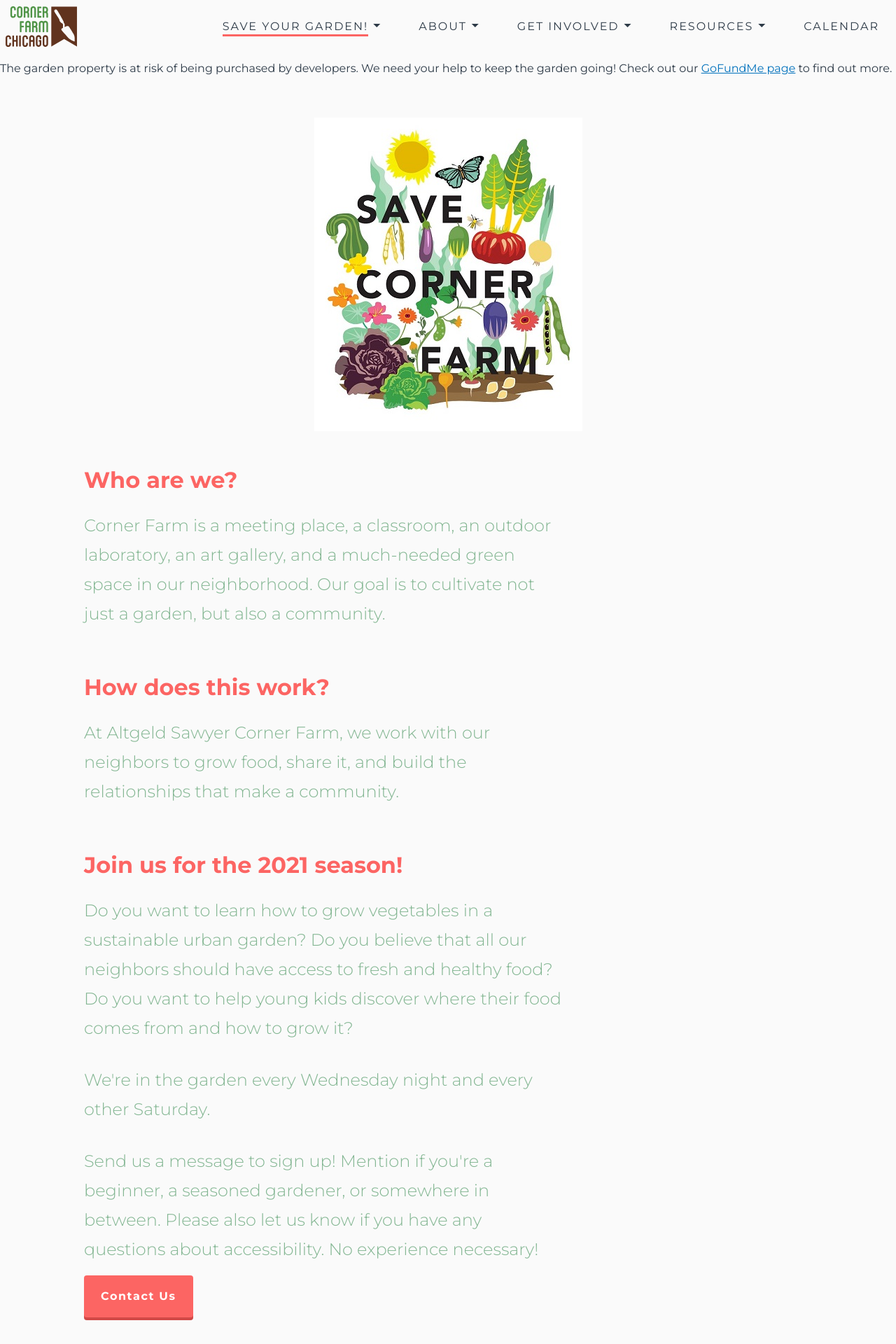
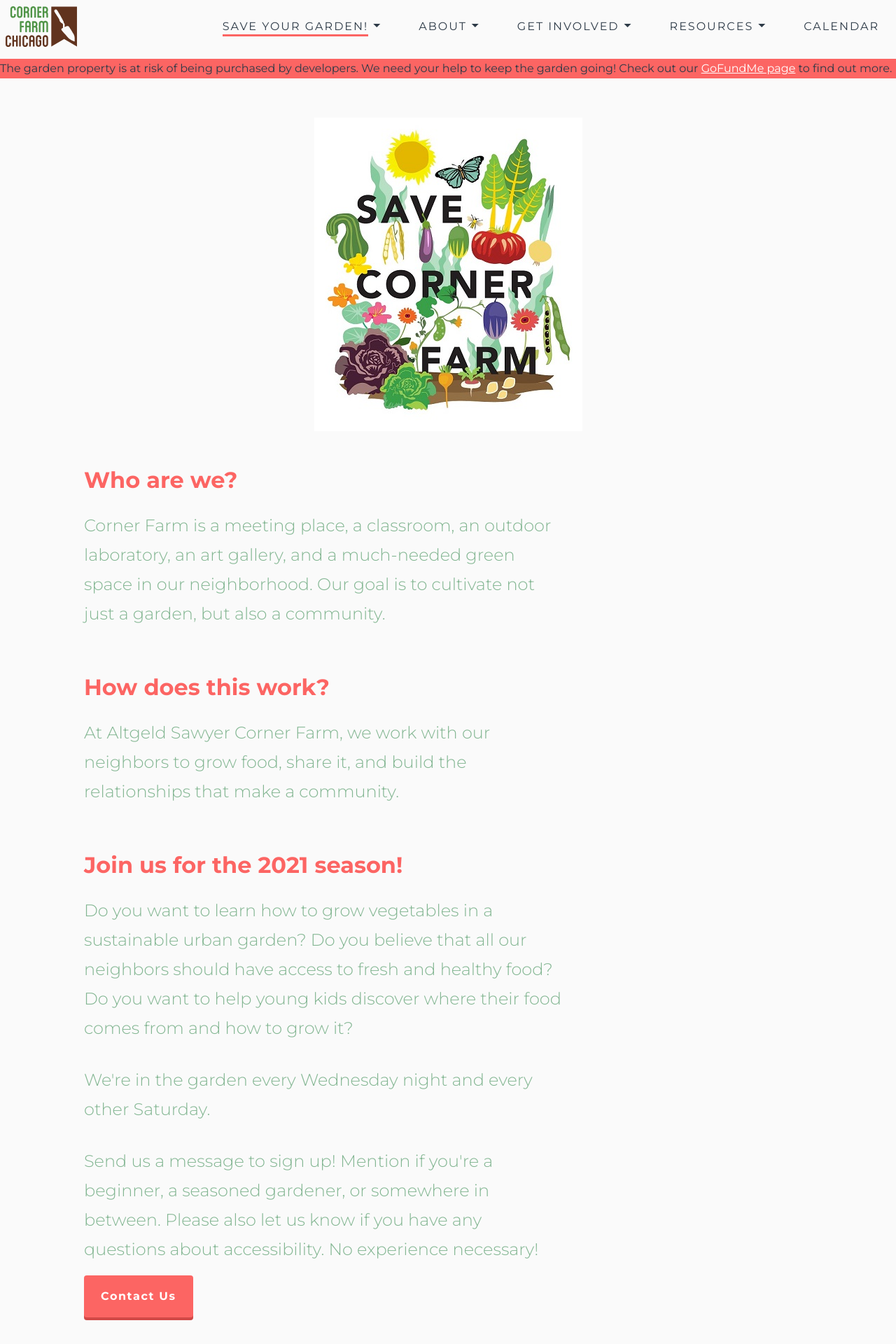
Before and after one commit to cgreim/farm-site, a Jekyll site: the page built from index.md, in a window 1280 px wide. Shown: the top 1920 px of the page at 70% size. Built offline with Jekyll 4.4.1, drawn with Linux system fonts in a browser that asks for light colours.

Commit message:
Update splash.html

```diff
--- a/_layouts/splash.html
+++ b/_layouts/splash.html
@@ -19,12 +19,13 @@
   <body>
 
     {% include header.html %}
-<!--Remove after fundraiser-->
+    <div class="ds-base" id="splash">
+      <!--Remove after fundraiser-->
       <div class="fundraiser">
            <p class="fundraiser">The garden property is at risk of being purchased by developers. We need your help to keep the garden going! Check out our <a class="fundraiser" href="https://www.gofundme.com/f/save-the-corner-farm?qid=4bd74a3a20dc7cb55dbd7e069320b0f6" target="_blank">GoFundMe page</a> to find out more.</p>
       </div>
   <!---------->
-    <div class="ds-base" id="splash">
+
       <div class="top">
         <div class="ds-l-container">
 
```
